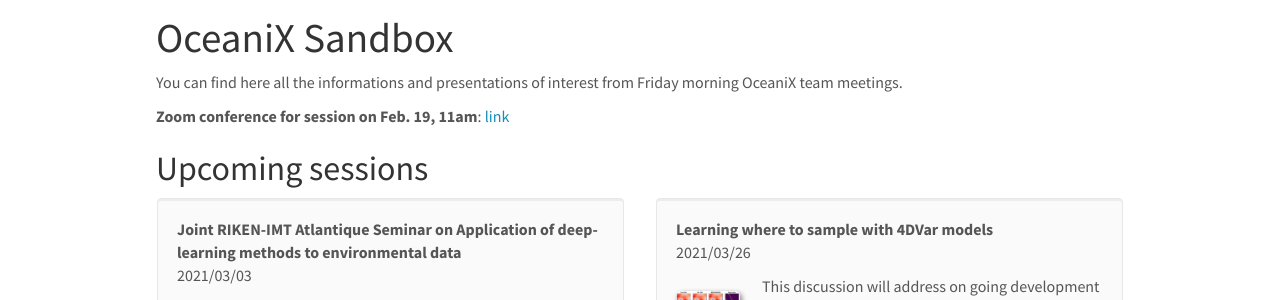
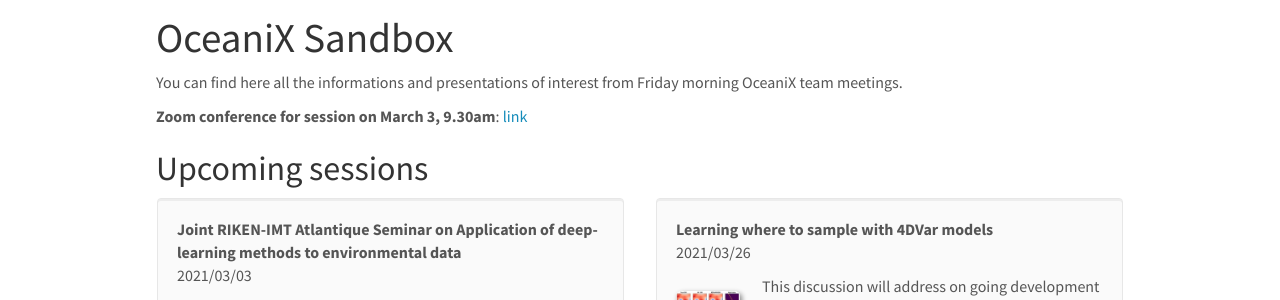
Before and after one commit to CIA-Oceanix/CIA-Oceanix.github.io, a Jekyll site: the page built from _pages/oceanix_sandbox.md, in a window 1280 px wide and 900 px high. Shown: the part 127-427 px from the top of the window. Built offline with Jekyll 4.4.1, drawn with Linux system fonts in a browser that asks for light colours; nearby versions of some CDN libraries.

Commit message:
Update oceanix_sandbox.md

```diff
--- a/_pages/oceanix_sandbox.md
+++ b/_pages/oceanix_sandbox.md
@@ -10,7 +10,7 @@
 
 You can find here all the informations and presentations of interest from Friday morning OceaniX team meetings.
 
-**Zoom conference for session on Feb. 19, 11am**: [link](https://imt-atlantique.zoom.us/j/98549463737?pwd=NHQwcElvVFdmcnpjbVQ2MGJtMWt5Zz09)
+**Zoom conference for session on March 3, 9.30am**: [link](https://zoom.us/j/97130165080?pwd=bTMveDRsNFI0bmltUFlEYmNLVDJHdz09)
 ## Upcoming sessions
 
 
```
